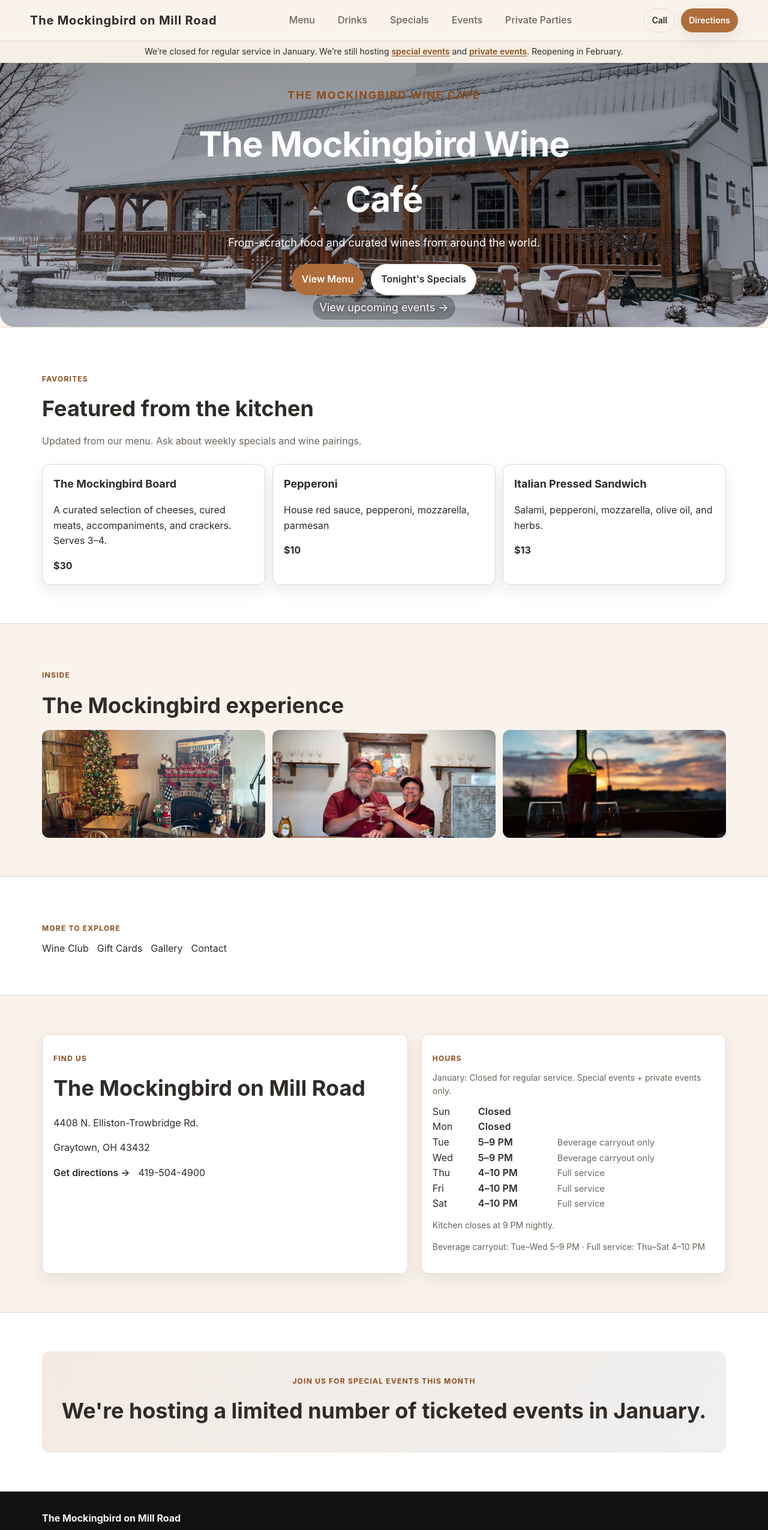
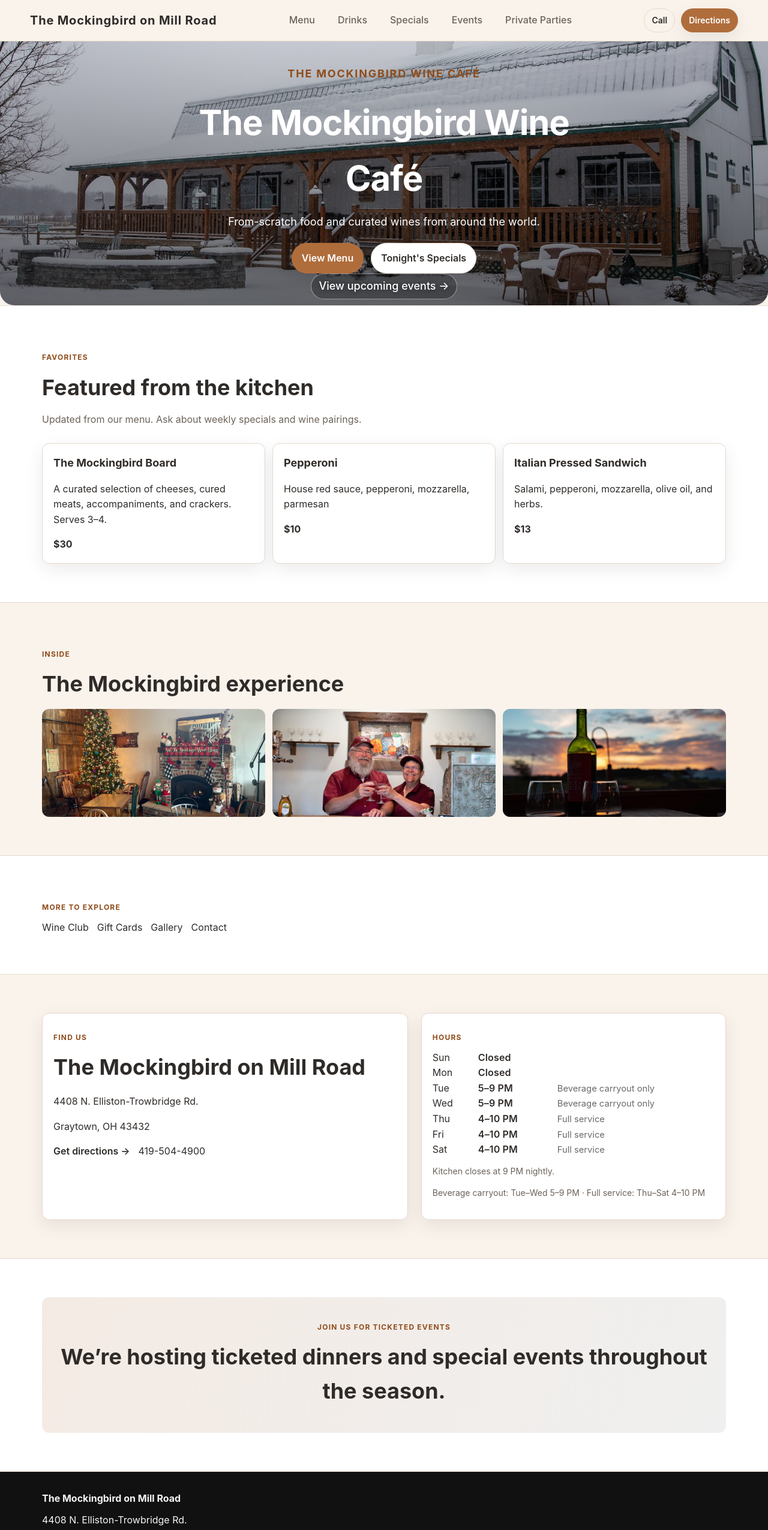
Before and after one commit to 6qyy5n6kxz-jpg/mockingbird-site, a plain HTML site: page index.html in a window 1280 px wide. Shown: the top 2551 px of the page at 60% size. Drawn offline with Linux system fonts and the light colour scheme.

Commit message:
February site cleanup: remove January notices, update hero text, combo refinements, sold out event

```diff
--- a/css/styles.css
+++ b/css/styles.css
@@ -199,7 +199,7 @@ nav a:focus {
   content: "";
   position: absolute;
   inset: 0;
-  background: linear-gradient(180deg, rgba(0,0,0,0.38), rgba(0,0,0,0.15));
+  background: linear-gradient(180deg, rgba(0,0,0,0.15), rgba(0,0,0,0.55));
   pointer-events: none;
 }
 
@@ -236,6 +236,12 @@ nav a:focus {
 .hero p {
   margin: 0 0 20px;
   font-size: 18px;
+}
+
+.hero .note {
+  color: rgba(255, 255, 255, 0.95);
+  text-shadow: 0 2px 12px rgba(0, 0, 0, 0.6);
+  font-weight: 500;
 }
 
 .hero-events-link {
--- a/data/site.json
+++ b/data/site.json
@@ -57,8 +57,8 @@
     "instagram": "https://www.instagram.com/mockingbirdonmillroad/"
   },
   "announcementBar": {
-    "enabled": true,
-    "message": "We’re closed for regular service in January. We’re still hosting <a href=\"/events/\">special events</a> and <a href=\"/private-parties/\">private events</a>. Reopening in February.",
+    "enabled": false,
+    "message": "",
     "link": ""
   },
   "trust": {
--- a/index.html
+++ b/index.html
@@ -110,7 +110,6 @@
         </div>
         <div class="info-block">
           <p class="kicker">Hours</p>
-          <p class="note hours-note">January: Closed for regular service. Special events + private events only.</p>
           <table class="hours-table" id="hours-table-home" aria-label="Hours"></table>
           <p class="note hours-kitchen-note" data-fill="kitchen-note"></p>
           <p class="note" data-fill="seasonal-hours"></p>
@@ -122,8 +121,8 @@
       <div class="container">
         <div class="final-cta">
           <div>
-            <p class="kicker">Join us for special events this month</p>
-            <h2>We're hosting a limited number of ticketed events in January.</h2>
+            <p class="kicker">JOIN US FOR TICKETED EVENTS</p>
+            <h2>We’re hosting ticketed dinners and special events throughout the season.</h2>
           </div>
         </div>
       </div>
```
